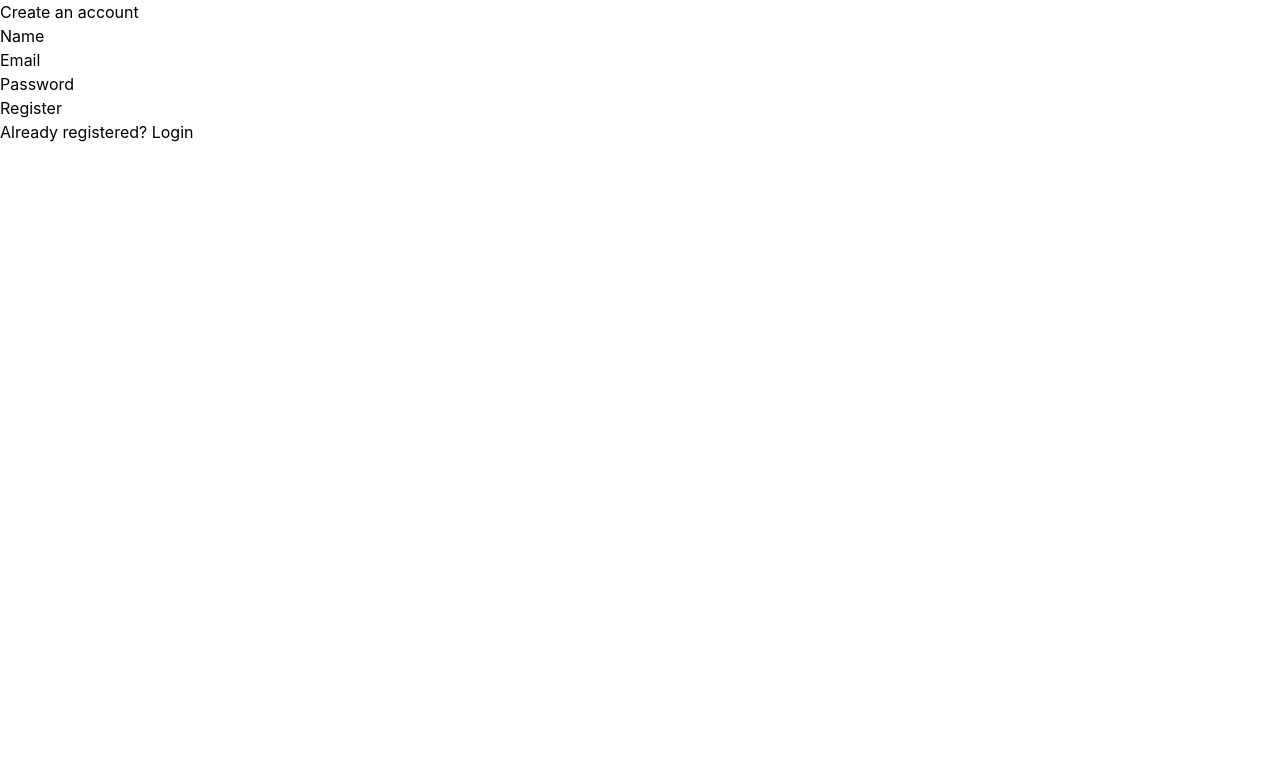
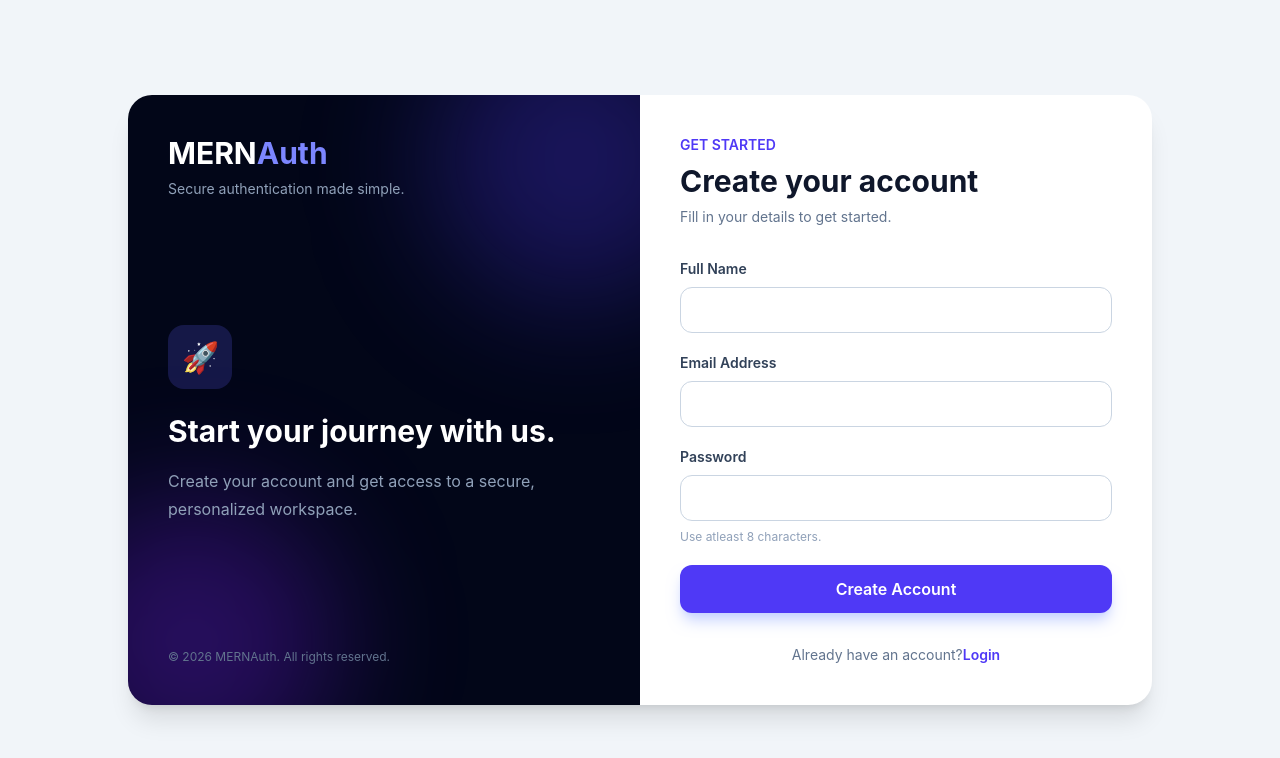
Before and after one commit to Prathamesh2603/Mini-MERN-Stack-Projects, a React app in the folder Login/frontend/: page /register in a window 1280 px wide. Shown: the top 758 px of the page. Built offline with nearby package versions, Linux system fonts and the light colour scheme; no server answers; the HTML template or start-up script is replaced by a standard one.

Commit message:
registration page is done

```diff
--- a/Login/frontend/src/pages/Login.jsx
+++ b/Login/frontend/src/pages/Login.jsx
@@ -62,7 +62,6 @@ const Login = () => {
               <p className="mb-2 text-sm font-semibold text-indigo-600">
                 WELCOME BACK
               </p>
-            </div>
 
               <h2 className="text-3xl font-bold text-slate-900">
                 Sign in to your account
@@ -71,6 +70,7 @@ const Login = () => {
               <p className="mt-2 text-sm text-slate-500">
                 Enter your credentials to access your dashboard.
               </p>
+            </div>
 
             <form onSubmit={handleSubmit} className="space-y-5">
               <div>
@@ -130,7 +130,10 @@ const Login = () => {
             </form>
 
             <p className="mt-8 text-center text-sm text-slate-500">
-              Don't have an account? <Link to="/register">Create account</Link>
+              Don't have an account?{" "}
+              <Link to="/register" className="font-semibold text-indigo-600 hover:text-indigo-700">
+                Create account
+              </Link>
             </p>
 
           </div>
--- a/Login/frontend/src/pages/Register.jsx
+++ b/Login/frontend/src/pages/Register.jsx
@@ -1,6 +1,7 @@
 import { useState } from "react"
 import { Link, useNavigate } from "react-router-dom";
 import { useAuth } from "../context/AuthProvider";
+import BrandingSection from "../components/BrandingSection";
 
 const Register = () => {
   const { register } = useAuth();
@@ -19,21 +20,61 @@ const Register = () => {
 
     try {
       await register(name, email, password);
-      navigate("/login", {replace: true});
+      navigate("/login", {state: {message: "Account created successfully! Please login"}}, {replace: true});
     } catch (error) {
-      setError(error.message);
+      setError(error.message || "Registration failed");
     } finally {
       setSubmitting(false);
     }
   }
 
   return (
-    <main>
-      <h1>Create an account</h1>
+    <div className="flex min-h-screen items-center justify-center bg-slate-100 px-4 py-10">
 
-      <form onSubmit={handleSubmit}>
+      <div className="grid w-full max-w-5xl overflow-hidden rounded-3xl bg-white shadow-xl md:grid-cols-2">
+
+        {/* Branding Section */}
+        <BrandingSection
+          icon="🚀"
+          heading="Start your journey with us."
+          para="Create your account and get access to a secure, personalized workspace."
+        />
+
+        {/* Registration form */}
+        <div className="flex items-center justify-center p-6 sm:p-10">
+          <div className="w-full max-w-md">
+
+            <div className="mb-8 md:hidden">
+              <h1 className="text-2xl font-bold text-slate-900">
+                MERN<span className="text-indigo-600">Auth</span>
+              </h1>
+            </div>
+
+            <div className="mb-8">
+              <p className="mb-2 text-sm font-semibold text-indigo-600">
+                GET STARTED
+              </p>
+
+              <h2 className="text-3xl font-bold text-slate-900">
+                Create your account
+              </h2>
+
+              <p className="mt-2 text-sm text-slate-500">
+                Fill in your details to get started.
+              </p>
+            </div>
+
+            <form
+              onSubmit={handleSubmit}
+              className="space-y-5"
+            >
               <div>
-          <label htmlFor="name">Name</label>
+                <label
+                  className="mb-2 block text-sm font-semibold text-slate-700"
+                  htmlFor="name"
+                >
+                  Full Name
+                </label>
                 <input
                   type="text"
                   name="name"
@@ -44,11 +85,17 @@ const Register = () => {
                   autoComplete="name"
                   onChange={(e) => setName(e.target.value)}
                   value={name}
+                  className="w-full rounded-xl border border-slate-300 px-4 py-3 text-sm outline-none transition focus:border-indigo-500 focus:ring-4 focus:ring-indigo-100"
                 />
               </div>
 
               <div>
-          <label htmlFor="email">Email</label>
+                <label
+                  htmlFor="email"
+                  className="mb-2 block text-sm font-semibold text-slate-700"
+                >
+                  Email Address
+                </label>
                 <input
                   type="email"
                   name="email"
@@ -57,11 +104,17 @@ const Register = () => {
                   required
                   onChange={(e) => setEmail(e.target.value)}
                   value={email}
+                  className="w-full rounded-xl border border-slate-300 px-4 py-3 text-sm outline-none transition focus:border-indigo-500 focus:ring-4 focus:ring-indigo-100"
                 />
               </div>
 
               <div>
-          <label htmlFor="password">Password</label>
+                <label
+                  htmlFor="password"
+                  className="mb-2 block text-sm font-semibold text-slate-700"
+                >
+                  Password
+                </label>
                 <input
                   type="password"
                   name="password"
@@ -72,20 +125,39 @@ const Register = () => {
                   autoComplete="new-password"
                   onChange={(e) => setPassword(e.target.value)}
                   value={password}
+                  className="w-full rounded-xl border border-slate-300 px-4 py-3 text-sm outline-none transition focus:border-indigo-500 focus:ring-4 focus:ring-indigo-100"
                 />
+                <p className="mt-2 text-xs text-slate-400">
+                  Use atleast 8 characters.
+                </p>
               </div>
 
-        {error && <p role="alert">{error}</p>}
+              {error && (
+                <p role="alert" className="rounded-lg bg-red-50 p-3 text-sm text-red-600">
+                  {error}
+                </p>
+              )}
 
-        <button type="submit" disabled={submitting}>
-          {submitting ? "Creating account..." : "Register"}
+              <button
+                type="submit"
+                disabled={submitting}
+                className="w-full rounded-xl bg-indigo-600 py-3 font-semibold text-white shadow-lg shadow-indigo-200 transition hover:bg-indigo-700 disabled:cursor-not-allowed disabled:opacity-60"
+              >
+                {submitting ? "Creating account..." : "Create Account"}
               </button>
             </form>
 
-      <p>
-        Already registered? <Link to="/login">Login</Link>
+            <p className="mt-8 text-center text-sm text-slate-500">
+              Already have an account?
+              <Link to="/login" className="font-semibold text-indigo-600 hover:text-indigo-700">
+                Login
+              </Link>
             </p>
-    </main>
+
+          </div>
+        </div>
+      </div>
+    </div>
   )
 }
 
```
Lines whose indentation alone changed are shown as unchanged.
